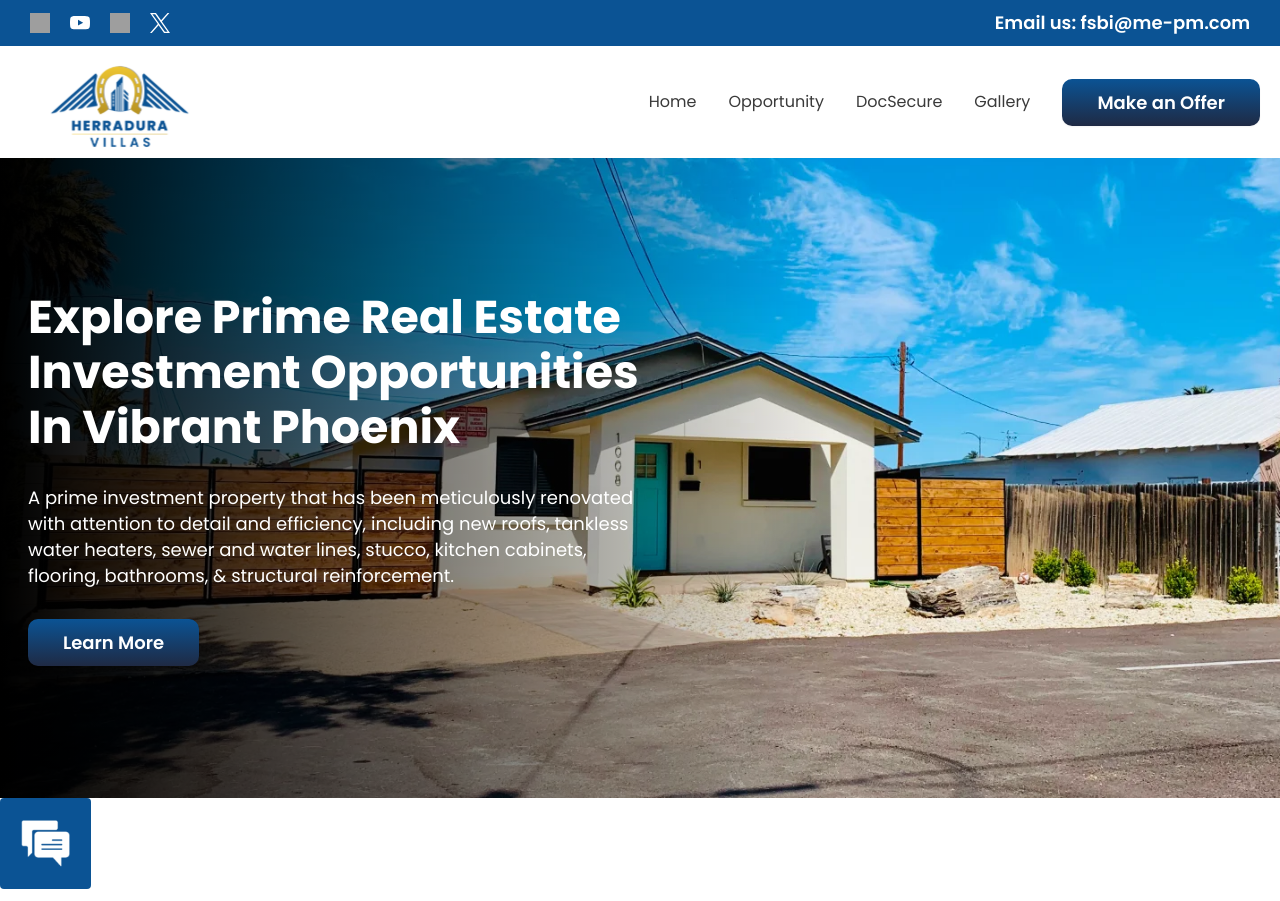
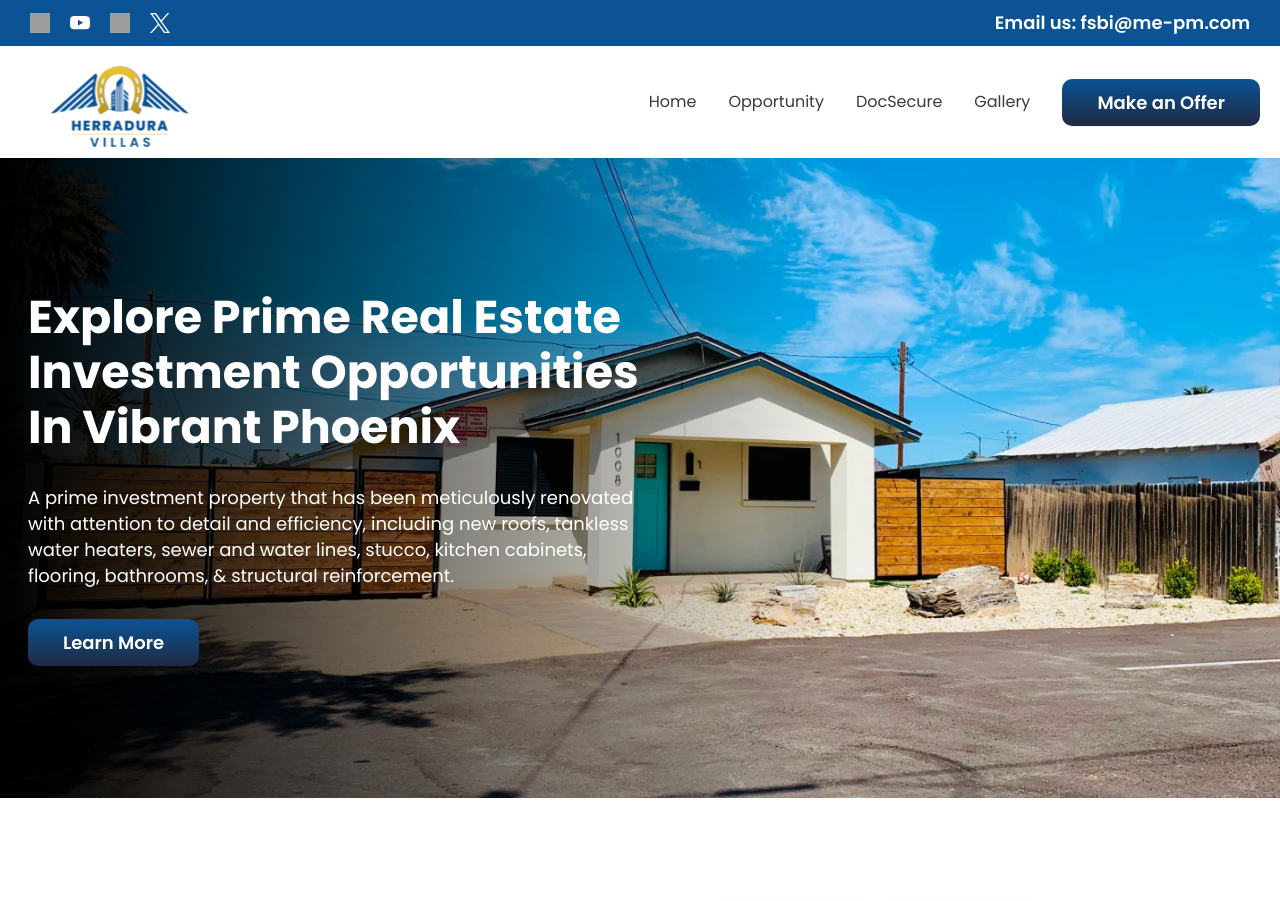
Before and after one commit to DIJINATION-LLC/HV-landing-page2, a React (Vite) app in the folder herradura-villas/: page / in a window 1280 px wide. Shown: the top 901 px of the page. Built offline with nearby package versions, Linux system fonts and the light colour scheme; grey boxes are pictures that could not be loaded.

Commit message:
Tawk Button

```diff
--- a/herradura-villas/src/components/LeadForm.jsx
+++ b/herradura-villas/src/components/LeadForm.jsx
@@ -197,7 +197,7 @@ const LeadForm = () => {
                 />
                 <select
                     id="role"
-                    className={`${styles.paragraph} w-full font-poppins xs:px-[50px] px-[40px] py-[10px] pr-10 rounded-[5px] border-0 focus:outline-yaleblue focus:border-black overflow-y-auto`}
+                    className={`${styles.paragraph} w-full font-poppins xs:px-[50px] px-[40px] py-[10px] pr-10 rounded-[5px] border-0 focus:outline-yaleblue focus:border-black overflow-y-auto -webkit-appearance: none;`}
                     value={role}
                     onChange={handleroleChange}
                     required
--- a/herradura-villas/src/components/TawkToChat.jsx
+++ b/herradura-villas/src/components/TawkToChat.jsx
@@ -21,7 +21,7 @@ const TawkToChat = () => {
 
     return (
         <div>
-            <img onClick={() => { Tawk_API.toggle(); }} src={chatbot_icon} alt='' className='bg-yaleblue rounded p-2' />
+
         </div>
     );
 };
```
